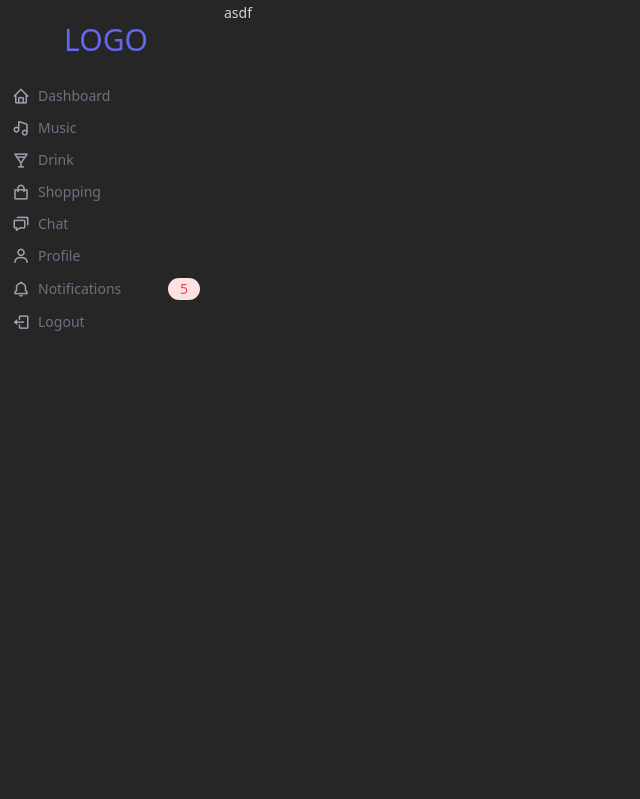
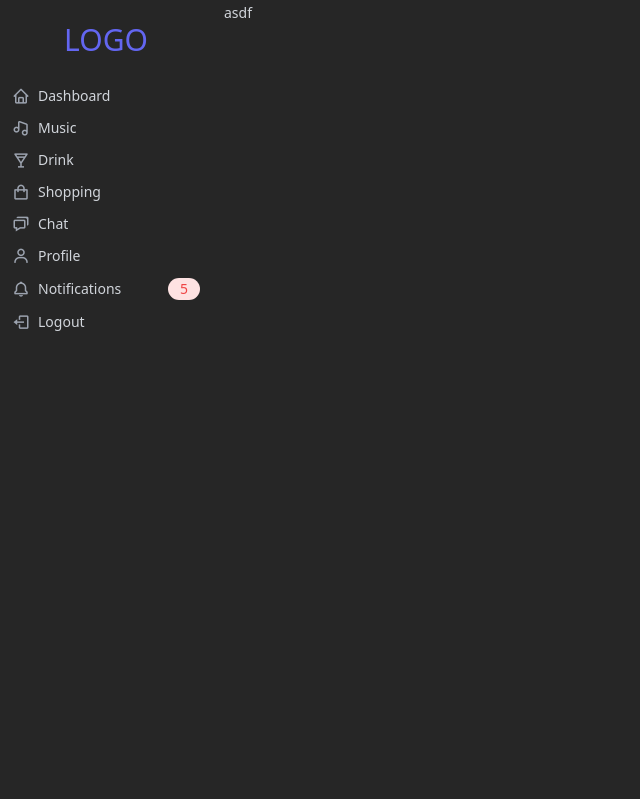
Before and after one commit to edadma/react-tailwind, a React (Create React App) app: page / in a window 1280 px wide. Shown: the top 799 px of the page, without its empty margins (0-640 px from the left). Built offline with nearby package versions, Linux system fonts and the light colour scheme.

Commit message:
style sider demo a bit better

```diff
--- a/src/Demo.tsx
+++ b/src/Demo.tsx
@@ -82,64 +82,43 @@ export const Demo: React.FC = () => {
             <div className="flex items-center justify-center h-20">
               <h1 className="text-3xl uppercase text-indigo-500">Logo</h1>
             </div>
-            <a
-              href="#"
-              className="py-1.5 flex flex-row items-center hover:translate-x-2 transition-transform ease-in duration-200 text-gray-500 hover:text-gray-800"
-            >
+            <Text className="py-1.5 flex flex-row items-center hover:translate-x-2 transition-transform ease-in duration-200 dark:hover:text-gray-500">
               <span className="inline-flex items-center justify-center mr-2 text-lg text-gray-400">
                 <i className="bx bx-home"></i>
               </span>
               <span className="text-sm font-medium">Dashboard</span>
-            </a>
-            <a
-              href="#"
-              className="py-1.5 flex flex-row items-center hover:translate-x-2 transition-transform ease-in duration-200 text-gray-500 hover:text-gray-800"
-            >
+            </Text>
+            <Text className="py-1.5 flex flex-row items-center hover:translate-x-2 transition-transform ease-in duration-200 text-gray-500 dark:hover:text-gray-500">
               <span className="inline-flex items-center justify-center mr-2 text-lg text-gray-400">
                 <i className="bx bx-music"></i>
               </span>
               <span className="text-sm font-medium">Music</span>
-            </a>
-            <a
-              href="#"
-              className="py-1.5 flex flex-row items-center hover:translate-x-2 transition-transform ease-in duration-200 text-gray-500 hover:text-gray-800"
-            >
+            </Text>
+            <Text className="py-1.5 flex flex-row items-center hover:translate-x-2 transition-transform ease-in duration-200 text-gray-500 dark:hover:text-gray-500">
               <span className="inline-flex items-center justify-center mr-2 text-lg text-gray-400">
                 <i className="bx bx-drink"></i>
               </span>
               <span className="text-sm font-medium">Drink</span>
-            </a>
-            <a
-              href="#"
-              className="py-1.5 flex flex-row items-center hover:translate-x-2 transition-transform ease-in duration-200 text-gray-500 hover:text-gray-800"
-            >
+            </Text>
+            <Text className="py-1.5 flex flex-row items-center hover:translate-x-2 transition-transform ease-in duration-200 text-gray-500 dark:hover:text-gray-500">
               <span className="inline-flex items-center justify-center mr-2 text-lg text-gray-400">
                 <i className="bx bx-shopping-bag"></i>
               </span>
               <span className="text-sm font-medium">Shopping</span>
-            </a>
-            <a
-              href="#"
-              className="py-1.5 flex flex-row items-center hover:translate-x-2 transition-transform ease-in duration-200 text-gray-500 hover:text-gray-800"
-            >
+            </Text>
+            <Text className="py-1.5 flex flex-row items-center hover:translate-x-2 transition-transform ease-in duration-200 text-gray-500 dark:hover:text-gray-500">
               <span className="inline-flex items-center justify-center mr-2 text-lg text-gray-400">
                 <i className="bx bx-chat"></i>
               </span>
               <span className="text-sm font-medium">Chat</span>
-            </a>
-            <a
-              href="#"
-              className="py-1.5 flex flex-row items-center hover:translate-x-2 transition-transform ease-in duration-200 text-gray-500 hover:text-gray-800"
-            >
+            </Text>
+            <Text className="py-1.5 flex flex-row items-center hover:translate-x-2 transition-transform ease-in duration-200 text-gray-500 dark:hover:text-gray-500">
               <span className="inline-flex items-center justify-center mr-2 text-lg text-gray-400">
                 <i className="bx bx-user"></i>
               </span>
               <span className="text-sm font-medium">Profile</span>
-            </a>
-            <a
-              href="#"
-              className="py-1.5 flex flex-row items-center hover:translate-x-2 transition-transform ease-in duration-200 text-gray-500 hover:text-gray-800"
-            >
+            </Text>
+            <Text className="py-1.5 flex flex-row items-center hover:translate-x-2 transition-transform ease-in duration-200 text-gray-500 dark:hover:text-gray-500">
               <span className="inline-flex items-center justify-center mr-2 text-lg text-gray-400">
                 <i className="bx bx-bell"></i>
               </span>
@@ -147,16 +126,13 @@ export const Demo: React.FC = () => {
               <span className="ml-auto text-sm bg-red-100 rounded-full px-3 py-px text-red-500">
                 5
               </span>
-            </a>
-            <a
-              href="#"
-              className="py-1.5 flex flex-row items-center hover:translate-x-2 transition-transform ease-in duration-200 text-gray-500 hover:text-gray-800"
-            >
+            </Text>
+            <Text className="py-1.5 flex flex-row items-center hover:translate-x-2 transition-transform ease-in duration-200 text-gray-500 dark:hover:text-gray-500">
               <span className="inline-flex items-center justify-center mr-2 text-lg text-gray-400">
                 <i className="bx bx-log-out"></i>
               </span>
               <span className="text-sm font-medium">Logout</span>
-            </a>
+            </Text>
           </Sider>
           <Content>
             <Text>asdf</Text>
```
